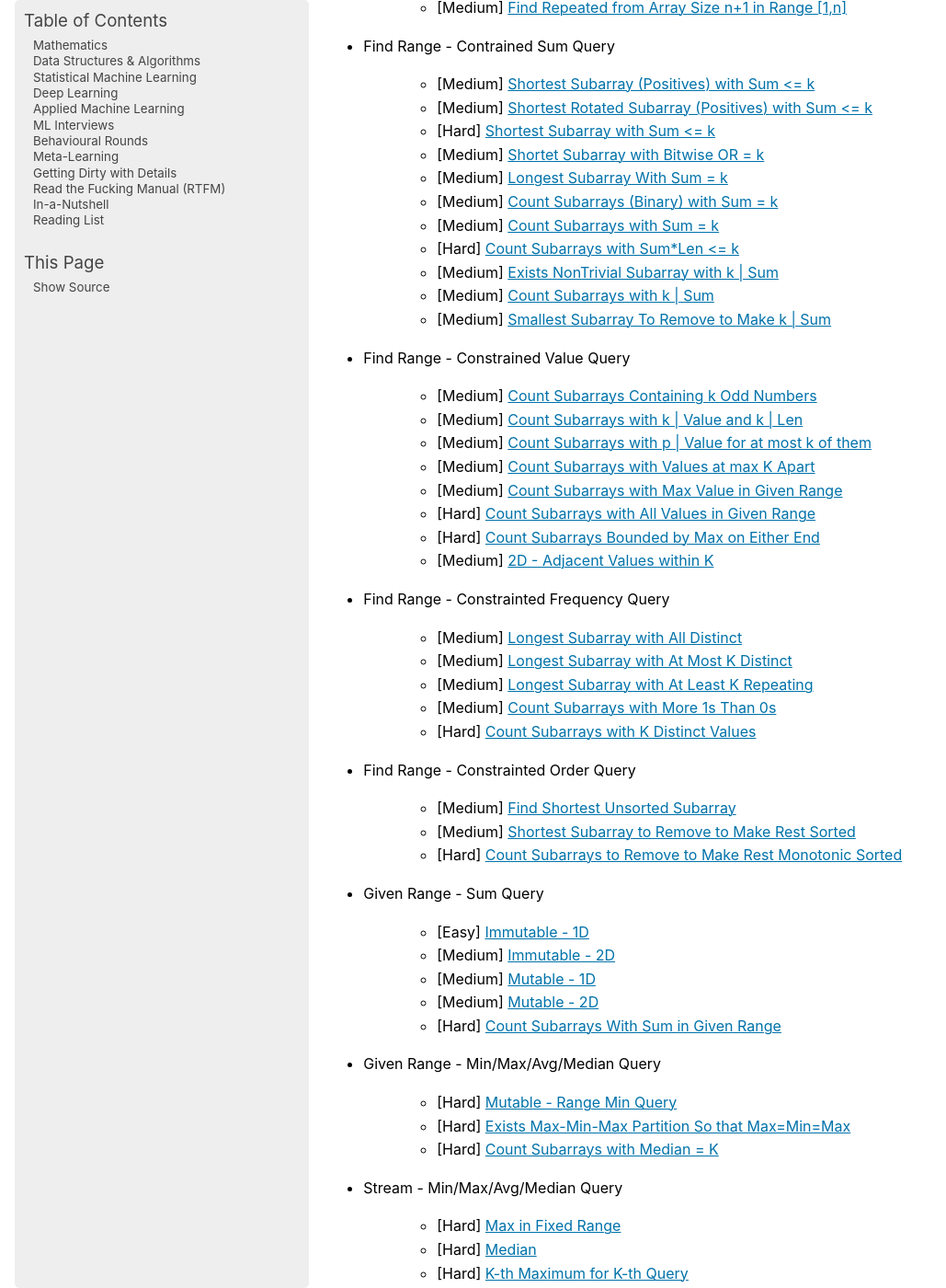
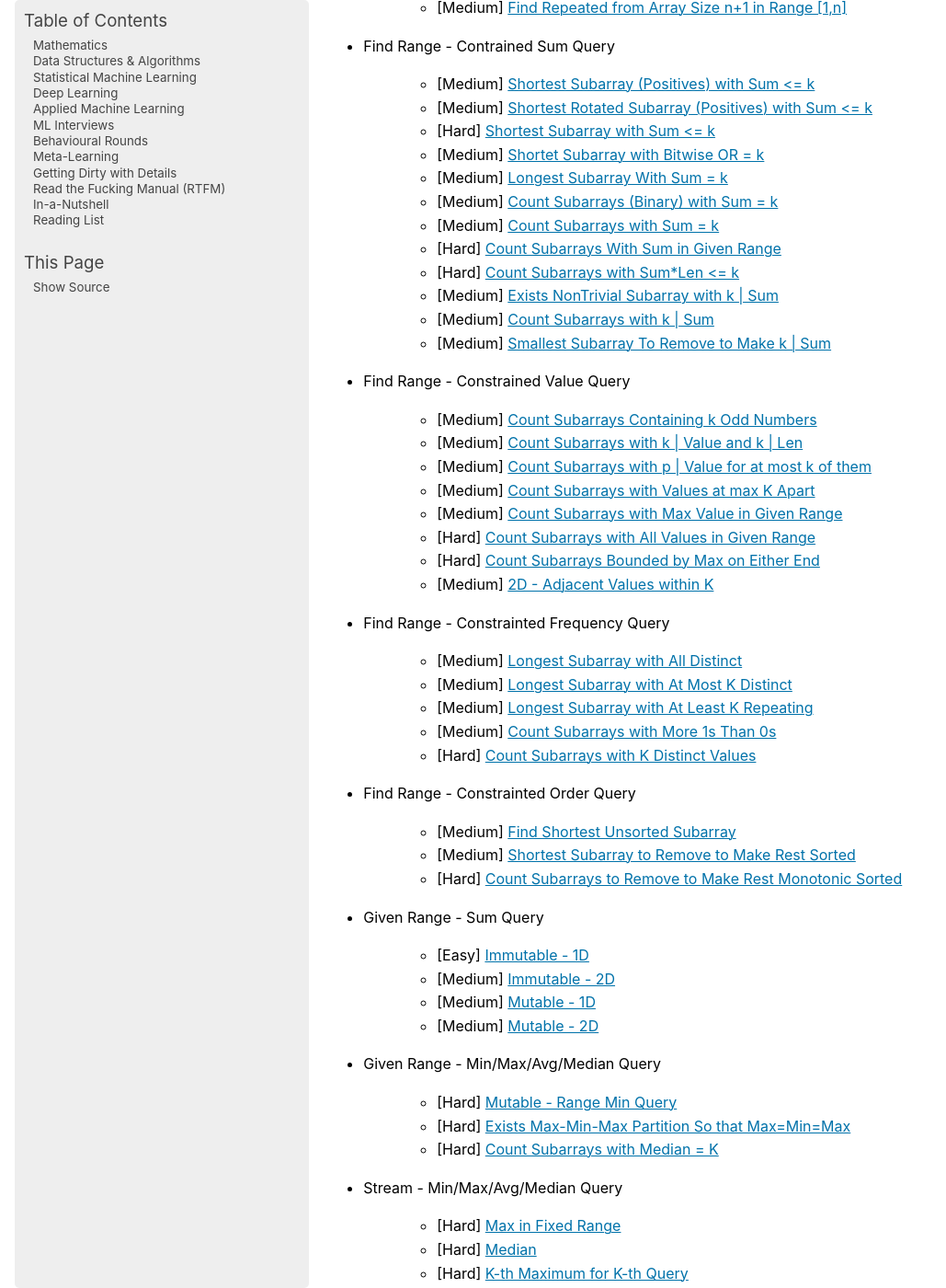
Before and after one commit to uselesstechjunks/leetcode, a Sphinx documentation site: the page built from docs/source/dsa/qb.rst, in a window 1280 px wide and 1400 px high, scrolled down 1418 px. Shown: the whole window at 92% size, without its empty margins (0-1029 px from the left). Built offline with Sphinx 7.4.7, drawn with Linux system fonts in a browser that asks for light colours; pages that are not in the unit, such as notebooks, are missing from menus; part of the change alters nothing that is shown.

Commit message:
Update qb.rst

```diff
--- a/docs/source/dsa/qb.rst
+++ b/docs/source/dsa/qb.rst
@@ -57,6 +57,7 @@ Arrays
 	- [Medium] `Longest Subarray With Sum = k <https://leetcode.com/problems/maximum-size-subarray-sum-equals-k/>`_
 	- [Medium] `Count Subarrays (Binary) with Sum = k <https://leetcode.com/problems/binary-subarrays-with-sum/description/>`_
 	- [Medium] `Count Subarrays with Sum = k <https://leetcode.com/problems/subarray-sum-equals-k/description/>`_
+	- [Hard] `Count Subarrays With Sum in Given Range <https://leetcode.com/problems/count-of-range-sum/description/>`_
 	- [Hard] `Count Subarrays with Sum*Len <= k <https://leetcode.com/problems/count-subarrays-with-score-less-than-k/description/>`_
 	- [Medium] `Exists NonTrivial Subarray with k | Sum <https://leetcode.com/problems/continuous-subarray-sum/description/>`_
 	- [Medium] `Count Subarrays with k | Sum <https://leetcode.com/problems/subarray-sums-divisible-by-k/description/>`_
@@ -89,7 +90,6 @@ Arrays
 	- [Medium] `Immutable - 2D <https://leetcode.com/problems/range-sum-query-2d-immutable/description/>`_
 	- [Medium] `Mutable - 1D <https://leetcode.com/problems/range-sum-query-mutable/>`_
 	- [Medium] `Mutable - 2D <https://leetcode.com/problems/range-sum-query-2d-mutable/description/>`_
-	- [Hard] `Count Subarrays With Sum in Given Range <https://leetcode.com/problems/count-of-range-sum/description/>`_
 - Given Range - Min/Max/Avg/Median Query
 
 	- [Hard] `Mutable - Range Min Query <https://www.spoj.com/problems/RMQSQ/>`_
```
